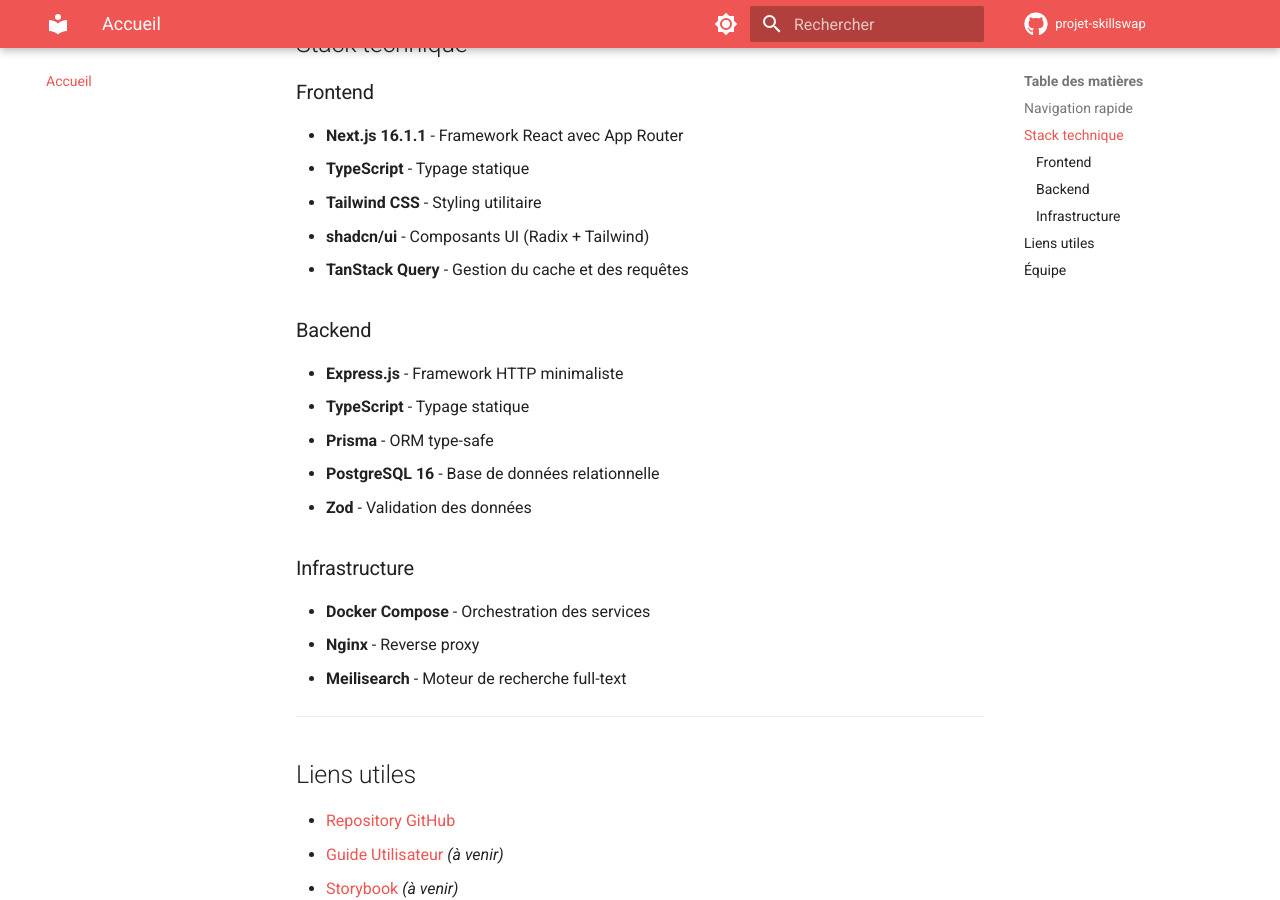
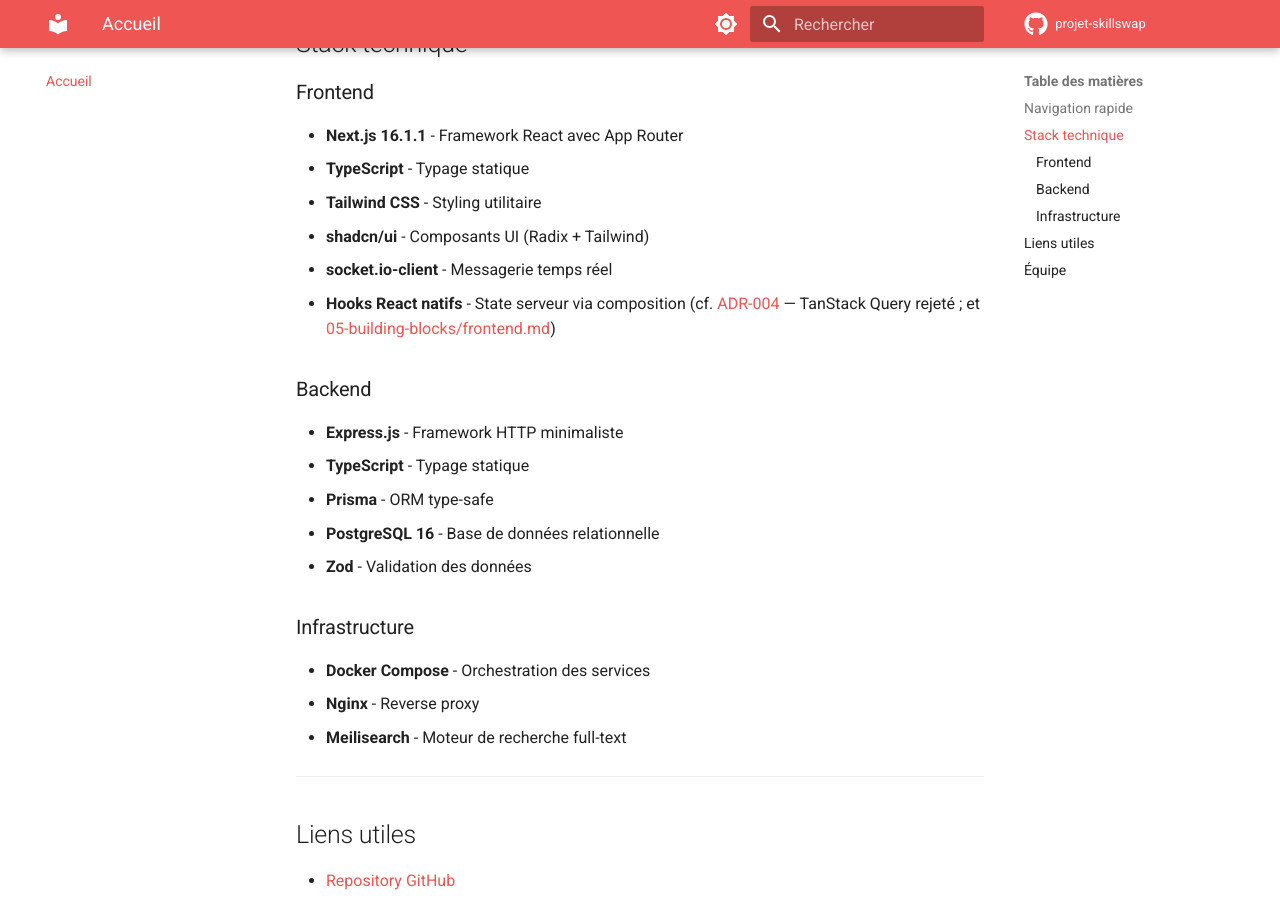
Before and after one commit to Sojeremy/documentation-skillswap, an MkDocs documentation site: the page built from docs/documentation-implementation/index.md, in a window 1280 px wide and 900 px high, scrolled down 680 px. Built offline with MkDocs 1.6.1 and Material for MkDocs 9.7.7, drawn with Linux system fonts in a browser that asks for light colours; comment, search, counter and statistics services are not loaded.

Commit message:
docs(arc42): aligner mentions TanStack Query (3 fichiers) sur l'ADR-004 Rejeté

```diff
--- a/docs/documentation-implementation/index.md
+++ b/docs/documentation-implementation/index.md
@@ -23,7 +23,8 @@
 - **TypeScript** - Typage statique
 - **Tailwind CSS** - Styling utilitaire
 - **shadcn/ui** - Composants UI (Radix + Tailwind)
-- **TanStack Query** - Gestion du cache et des requêtes
+- **socket.io-client** - Messagerie temps réel
+- **Hooks React natifs** - State serveur via composition (cf. [ADR-004](arc42/09-decisions/004-tanstack-query.md) — TanStack Query rejeté ; et [05-building-blocks/frontend.md](arc42/05-building-blocks/frontend.md))
 
 ### Backend
 
```
Also changed, not shown: docs/documentation-implementation/arc42/02-constraints/index.md (+1 -1 lines), docs/documentation-implementation/arc42/04-solution-strategy/index.md (+2 -1 lines).
